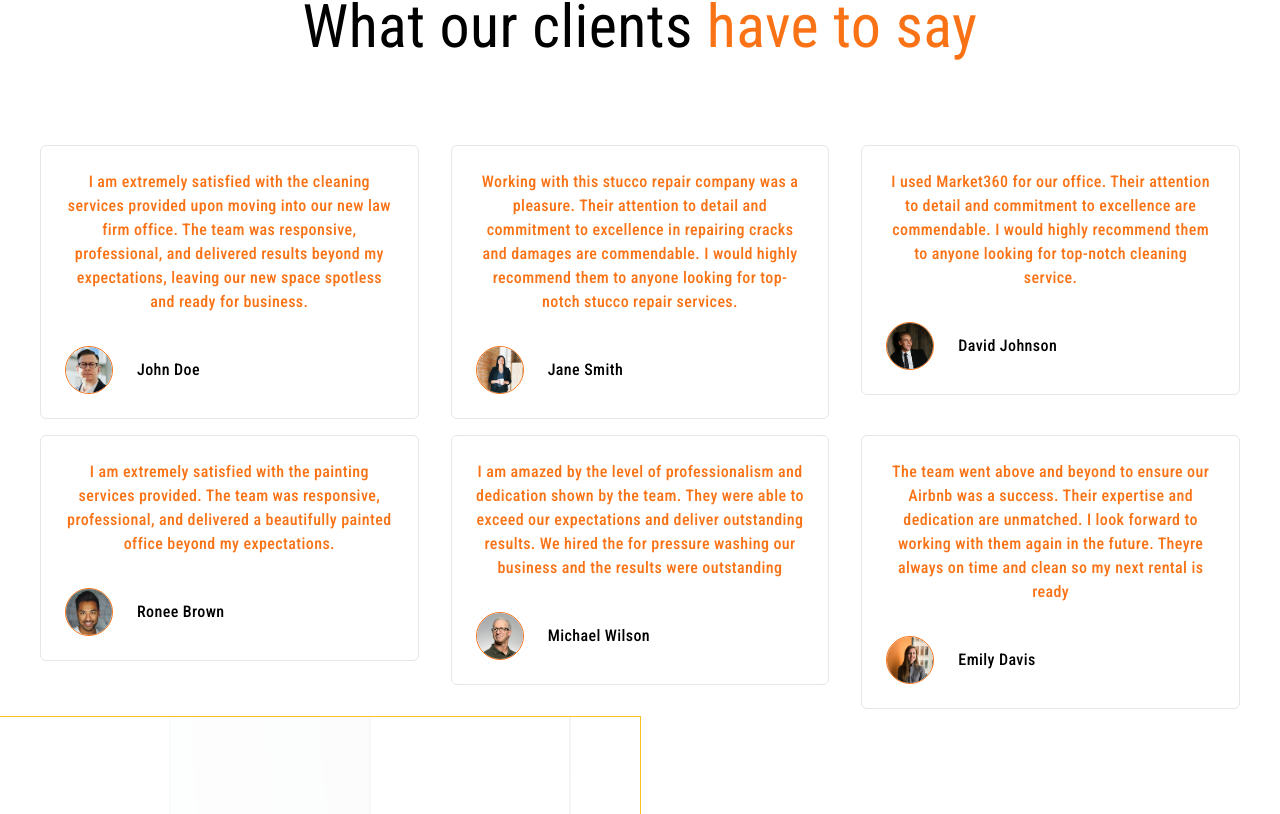
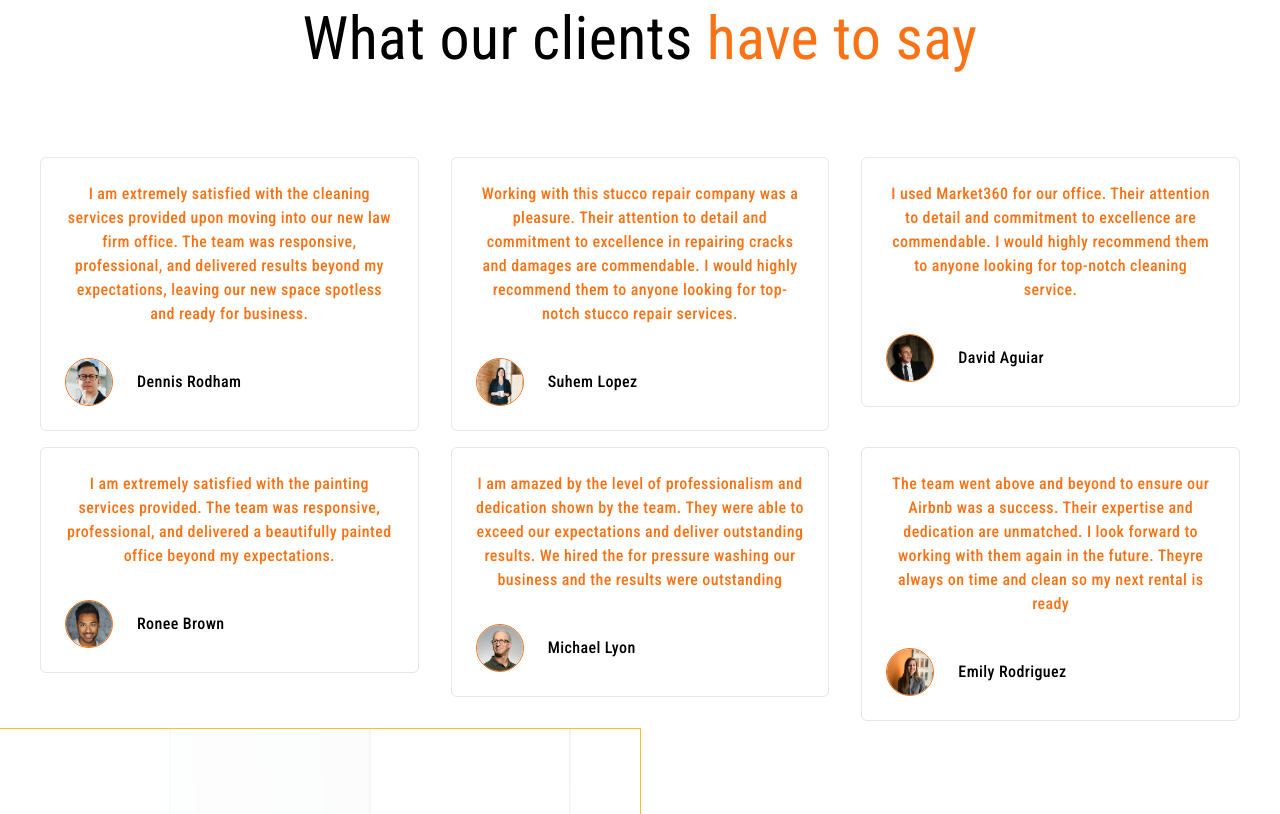
Before and after one commit to JR132662/Market360, a React (Create React App) app: page / in a window 1280 px wide. Shown: the part 4066-4880 px from the top of the page. Built offline with nearby package versions, Linux system fonts and the light colour scheme.

Commit message:
framer motion animations added for styling purposes

```diff
--- a/package.json
+++ b/package.json
@@ -10,7 +10,6 @@
     "@testing-library/jest-dom": "^5.17.0",
     "@testing-library/react": "^13.4.0",
     "@testing-library/user-event": "^13.5.0",
-    "dotenv": "^16.4.5",
     "emailjs": "^4.0.3",
     "framer-motion": "^11.3.6",
     "lucide-react": "^0.408.0",
@@ -18,6 +17,7 @@
     "react-dom": "^18.3.1",
     "react-fast-marquee": "^1.6.5",
     "react-intersection-observer": "^9.13.0",
+    "react-modal": "^3.16.1",
     "react-scripts": "5.0.1",
     "web-vitals": "^2.1.4"
   },
--- /dev/null
+++ b/src/animated/AnimatedHeading.jsx
@@ -0,0 +1,40 @@
+import React from 'react';
+import { motion } from 'framer-motion';
+
+const AnimatedHeading = ({ text }) => {
+  const letters = text.split('');
+
+  const container = {
+    hidden: { opacity: 0 },
+    visible: {
+      opacity: 1,
+      transition: {
+        staggerChildren: 0.05,
+      },
+    },
+  };
+
+  const child = {
+    hidden: { opacity: 0, y: 20 },
+    visible: { opacity: 1, y: 0 },
+  };
+
+  return (
+    <motion.h2
+      variants={container}
+      initial="hidden"
+      whileInView="visible"
+      viewport={{ once: true }}
+      className="text-3xl sm:text-5xl lg:text-6xl mt-6 tracking-wide flex justify-center"
+      style={{ overflow: 'hidden' }}
+    >
+      {letters.map((letter, index) => (
+        <motion.span key={index} variants={child} style={{ whiteSpace: 'pre' }}>
+          {letter}
+        </motion.span>
+      ))}
+    </motion.h2>
+  );
+};
+
+export default AnimatedHeading;
--- a/src/components/Footer.jsx
+++ b/src/components/Footer.jsx
@@ -25,7 +25,7 @@ const Footer = () => {
         </h1>
         <div>
           <input
-            type="tel"
+            type="text"
             name="phone"
             placeholder="Enter your Phone Number"
             className="text-blue-500 sm:w-72 w-full sm:mr-5 mr-1 lg:mb-0 mb-4 py-2.5 rounded px-2 focus:outline-none border-2 border-orange-500"
--- a/src/components/Maintenance.jsx
+++ b/src/components/Maintenance.jsx
@@ -9,7 +9,7 @@ const Maintenance = () => {
       <div className="flex flex-wrap">
         {pricingOptions2.map((option, index) => (
           <motion.div whileHover={{scale: 1.1}} key={index} className="w-full sm:w-1/2 lg:w-1/3 p-2">
-            <div className="p-10 border border-blue-500 rounded-xl">
+            <div className="p-10 border-4 border-blue-500 rounded-xl">
                 <p className="text-orange-400 text-2xl mb-8">
                   {option.title}
                 </p>
--- a/src/components/Pricing.jsx
+++ b/src/components/Pricing.jsx
@@ -9,7 +9,7 @@ const Pricing = () => {
       <div className="flex flex-wrap">
         {pricingOptions.map((option, index) => (
           <motion.div key={index} whileHover={{scale: 1.1}} className="w-full sm:w-1/2 lg:w-1/3 p-2">
-            <div className="p-10 border border-amber-400 rounded-xl">
+            <div className="p-10 border-4 border-amber-400 rounded-xl">
               <p className="text-blue-500 text-2xl mb-8">
                 {option.title}
               </p>
--- a/src/components/Pricing2.jsx
+++ b/src/components/Pricing2.jsx
@@ -9,7 +9,11 @@ const Pricing2 = () => {
       <div className="flex flex-wrap">
         {pricingOptions.map((option, index) => (
           <div key={index} className="w-full sm:w-1/2 lg:w-1/3 p-2">
-            <div className="p-10 border border-amber-400 rounded-xl">
+            <motion.div
+              initial={{ opacity: 0, x: -100 }}
+              whileInView={{ opacity: 1, x: 0 }}
+              transition={{ duration: 0.5 }}
+              className="p-10 border-4 border-amber-400 rounded-xl">
               <p className="text-blue-500 text-2xl mb-8">
                 {option.title}
               </p>
@@ -28,7 +32,7 @@ const Pricing2 = () => {
                   </motion.button>
                 </a>
               </div>
-            </div>
+            </motion.div>
           </div>
         ))}
       </div>
--- a/src/components/ServiceSection.jsx
+++ b/src/components/ServiceSection.jsx
@@ -1,4 +1,6 @@
 import { features } from "../constants"
+import { motion } from 'framer-motion';
+
 const ServiceSection = () => {
   return (
     <div className="relative mt-20 border-b border-neutral-800 min-h-[800px]">
@@ -12,7 +14,11 @@ const ServiceSection = () => {
         </div>
         <div className="flex flex-wrap mt-10 lg:mt-20">
         {features.map((feature, index) => (
-            <div className="w-full sm:1/2 lg:w-1/3" key={index}>
+            <motion.div
+            initial={{ opacity: 0, x: 100 }}
+            whileInView={{ opacity: 1, x: 0 }}
+            transition={{ duration: 0.5 }}
+            className="w-full sm:1/2 lg:w-1/3" key={index}>
                 <div className="flex">
                     <div className="flex mx-7 h-10 w-10 p-2 bg-orange-400 text-black justify-center items-center rounded-full">
                         {feature.icon}
@@ -26,7 +32,7 @@ const ServiceSection = () => {
                         </p>
                     </div>
                 </div>
-            </div>
+            </motion.div>
         ))}
         </div>
     </div>
--- a/src/components/Testimonials.jsx
+++ b/src/components/Testimonials.jsx
@@ -1,31 +1,67 @@
-import { testimonials } from "../constants"
+import { testimonials } from "../constants";
+import { motion } from 'framer-motion';
 
 const Testimonials = () => {
+  const containerVariants = {
+    hidden: { opacity: 1 },
+    visible: {
+      opacity: 1,
+      transition: {
+        staggerChildren: 0.5, // Adjusted stagger time for a slower effect
+      },
+    },
+  };
+
+  const itemVariants = {
+    hidden: { opacity: 0 },
+    visible: (index) => ({
+      opacity: 1,
+      transition: {
+        duration: 1.5, // Slower duration for the fade-in
+        delay: Math.random() * 2, // Random delay between 0 to 2 seconds
+      },
+    }),
+  };
+
   return (
     <div className="mt-20 tracking-wide">
       <div className="flex flex-col items-center justify-center">
-            <h2 className="text-3xl my-10 text-center sm:text-5xl md:text-4xl lg:text-6xl lg:my-20">What our clients {" "}<span className="text-orange-500">have to say</span></h2>
-            <div className="flex flex-wrap justify-center">
+        <h2 className="text-3xl my-10 text-center sm:text-5xl md:text-4xl lg:text-6xl lg:my-20">
+          What our clients <span className="text-orange-500">have to say</span>
+        </h2>
+        <motion.div
+          className="flex flex-wrap justify-center"
+          initial="hidden"
+          whileInView="visible"
+          viewport={{ once: true }}
+          variants={containerVariants}
+        >
           {testimonials.map((testimonial, index) => (
-                    <div key={index} className="w-full sm:w-1/2 lg:w-1/3 px-4 py-2">
+            <motion.div
+              key={index}
+              className="w-full sm:w-1/2 lg:w-1/3 px-4 py-2"
+              custom={index}
+              variants={itemVariants}
+            >
               <div className="bg-white border rounded-md p-6 text-md font-medium text-orange-500">
                 <p className="text-center">{testimonial.text}</p>
                 <div className="flex mt-8 items-center">
-                                <img className="w-12 h-12 mr-6 rounded-full border border-orange-500" src={testimonial.image}
-                                alt={testimonial.name} />
+                  <img
+                    className="w-12 h-12 mr-6 rounded-full border border-orange-500"
+                    src={testimonial.image}
+                    alt={testimonial.name}
+                  />
                   <div>
-                                    <h6 className="text-black">
-                                        {testimonial.user}
-                                    </h6>
+                    <h6 className="text-black">{testimonial.user}</h6>
                   </div>
                 </div>
               </div>
-                    </div>
+            </motion.div>
           ))}
+        </motion.div>
       </div>
     </div>
-    </div>
-  )
-}
+  );
+};
 
-export default Testimonials
+export default Testimonials;
--- a/src/constants/index.jsx
+++ b/src/constants/index.jsx
@@ -20,19 +20,19 @@ export const navItems = [
 
 export const testimonials = [
   {
-    user: "John Doe",
+    user: "Dennis Rodham",
     company: "Stellar Solutions",
     image: user1,
     text: "I am extremely satisfied with the cleaning services provided upon moving into our new law firm office. The team was responsive, professional, and delivered results beyond my expectations, leaving our new space spotless and ready for business.",
   },
   {
-    user: "Jane Smith",
+    user: "Suhem Lopez",
     company: "Blue Horizon Technologies",
     image: user2,
     text: "Working with this stucco repair company was a pleasure. Their attention to detail and commitment to excellence in repairing cracks and damages are commendable. I would highly recommend them to anyone looking for top-notch stucco repair services.",
   },
   {
-    user: "David Johnson",
+    user: "David Aguiar",
     company: "Quantum Innovations",
     image: user3,
     text: "I used Market360 for our office. Their attention to detail and commitment to excellence are commendable. I would highly recommend them to anyone looking for top-notch cleaning service.",
@@ -44,13 +44,13 @@ export const testimonials = [
     text: "I am extremely satisfied with the painting services provided. The team was responsive, professional, and delivered a beautifully painted office beyond my expectations.",
   },
   {
-    user: "Michael Wilson",
+    user: "Michael Lyon",
     company: "Visionary Creations",
     image: user5,
     text: "I am amazed by the level of professionalism and dedication shown by the team. They were able to exceed our expectations and deliver outstanding results. We hired the for pressure washing our business and the results were outstanding",
   },
   {
-    user: "Emily Davis",
+    user: "Emily Rodriguez",
     company: "Synergy Systems",
     image: user6,
     text: "The team went above and beyond to ensure our Airbnb was a success. Their expertise and dedication are unmatched. I look forward to working with them again in the future. Theyre always on time and clean so my next rental is ready",
```
Also changed, not shown: src/components/Maintenance2.jsx (+19 -11 lines), src/components/WorkFlow.jsx (+13 -4 lines), src/pages/Services.jsx (+44 -10 lines), 1 other file (tests, documents, lock files or other folders). Lines whose indentation alone changed are shown as unchanged.
